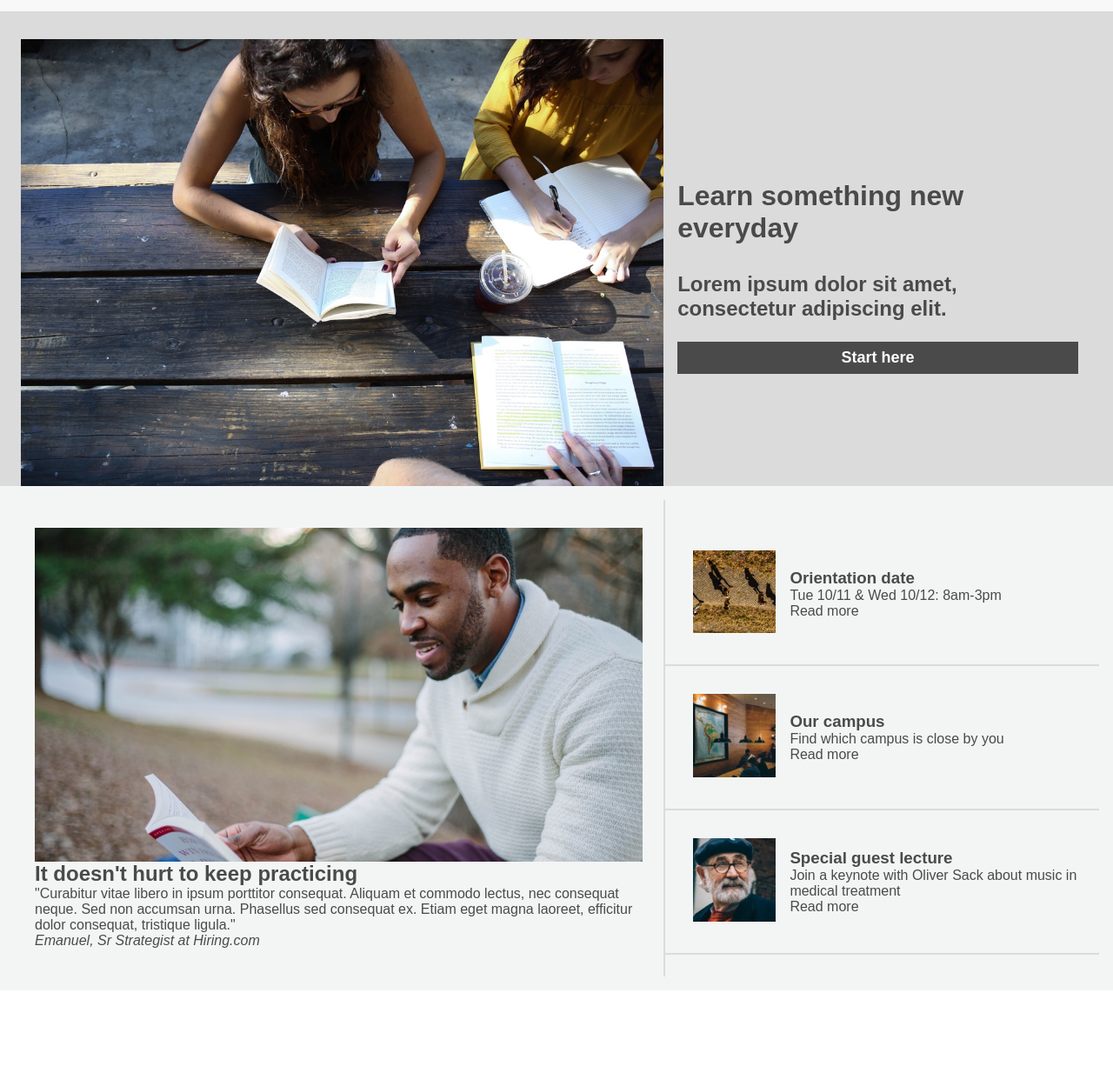
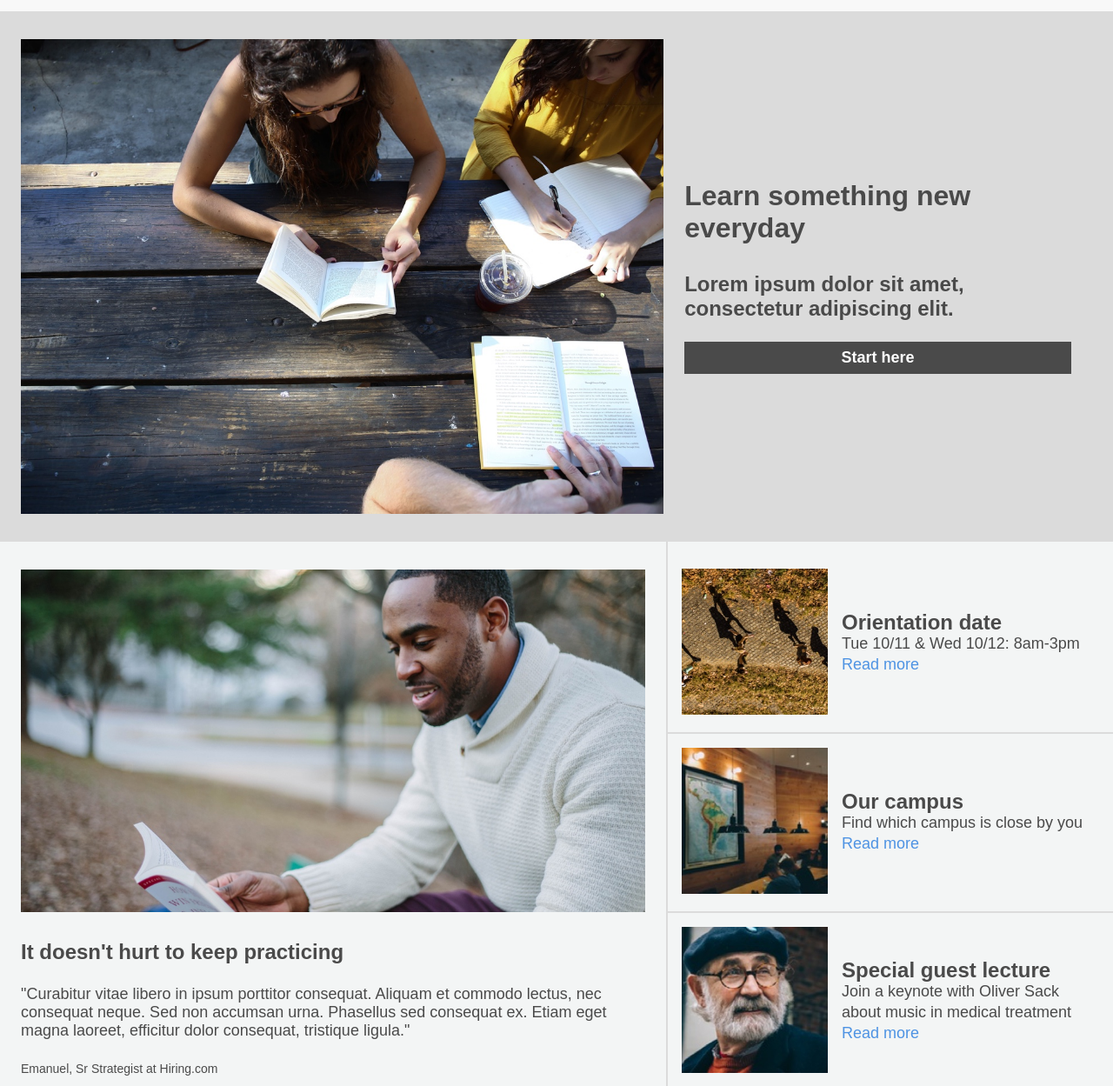
Before and after one commit to pannizencoding/colmar_academy, a plain HTML site: page index.html in a window 1280 px wide. Shown: the part 51-1300 px from the top of the page at 87% size. Before the commit the page ends 1190 px from the top, so only its background shows below. Drawn offline with Linux system fonts and the light colour scheme.

Commit message:
Fix css for banner and article section

```diff
--- a/index.html
+++ b/index.html
@@ -68,7 +68,7 @@
 
         <section class="article-container">
             <div class="article-main-desktop">
-                <img src="./resources/images/information-main.jpg" alt="Young man reading">
+                <img class="article-main-img" src="./resources/images/information-main.jpg" alt="Young man reading">
                 <div class="article-main-content">
                     <h2>It doesn't hurt to keep practicing</h2>
                     <blockquote>"Curabitur vitae libero in ipsum porttitor consequat. Aliquam et commodo lectus, nec consequat neque. Sed non accumsan urna. Phasellus sed consequat ex. Etiam eget magna laoreet, efficitur dolor consequat, tristique ligula."</blockquote>
--- a/style.css
+++ b/style.css
@@ -108,8 +108,7 @@ main {
     background-color: #dbdbdb;
     display: flex;
     flex-direction: column;
-    position: relative;
-    top: 64px;
+    padding-top: 64px;
 }
 
 .banner-content {
@@ -148,8 +147,11 @@ p.banner {
         flex-direction: row;
         justify-content: center;
         align-items: center;
-        padding: 32px 24px;
+        padding: 96px 24px 32px 24px;
         width: 100%;
+    }
+    .banner-content {
+        padding: 24px;
     }
     #banner-img {
         width: 60%;
@@ -165,8 +167,6 @@ p.banner {
     background-color: #f3f5f5;
     display: flex;
     align-items: center;
-    padding: 16px;
-    position: relative;
 }
 
 .article-main-desktop {
@@ -179,9 +179,27 @@ p.banner {
     justify-content: center;
     align-items: center;
     width: 100%;
+    padding: 16px;
+}
+.article-content {
+    line-height: 1.5em;
+    padding: 16px;
+}
+.article-content h3 {
+    font-size: 24px;
+}
+.article-content p {
+    font-size: 18px;
+}
+.read-more a {
+    color: #4e93e3;
 }
 
 @media only screen and (min-width: 768px) {
+    .article-container {
+        align-items: stretch;
+        width: 100%;
+    }
     .article-main-desktop {
         border-right: 2px solid #dbdbdb;
         display: flex;
@@ -191,15 +209,22 @@ p.banner {
         padding: 32px 24px;
         width: 60%;
     }
+    .article-main-img {
+        padding-bottom: 32px;
+    }
+    blockquote {
+        font-size: 18px;
+        padding: 24px 0;
+    }
+    cite {
+        font-size: 14px;
+        font-style: normal;
+    }
     .article-small {
         display: flex;
         flex-direction: column;
+        padding: 0;
         width: 40%;
-
-    }
-    .article-img {
-        padding: 16px;
-        width: 35%;
     }
     .article {
         border-bottom: 2px solid #dbdbdb;
@@ -208,6 +233,22 @@ p.banner {
         justify-content: space-around;
         align-items: center;
         padding: 16px;
+    }
+    .article-img {
+        width: 35%;
+    }
+    .article-content {
+        line-height: 1.5em;
+        width: 65%;
+    }
+    .article-content h3 {
+        font-size: 24px;
+    }
+    .article-content p {
+        font-size: 18px;
+    }
+    .article:hover {
+        background-color: #d8d8d8;
     }
 }
 
```
